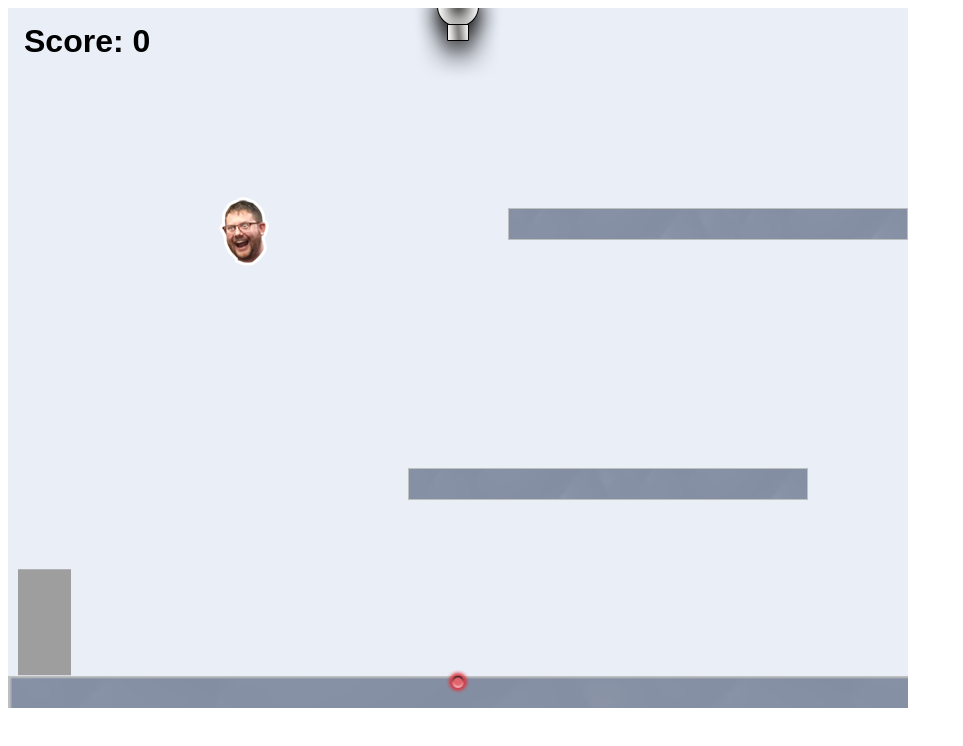
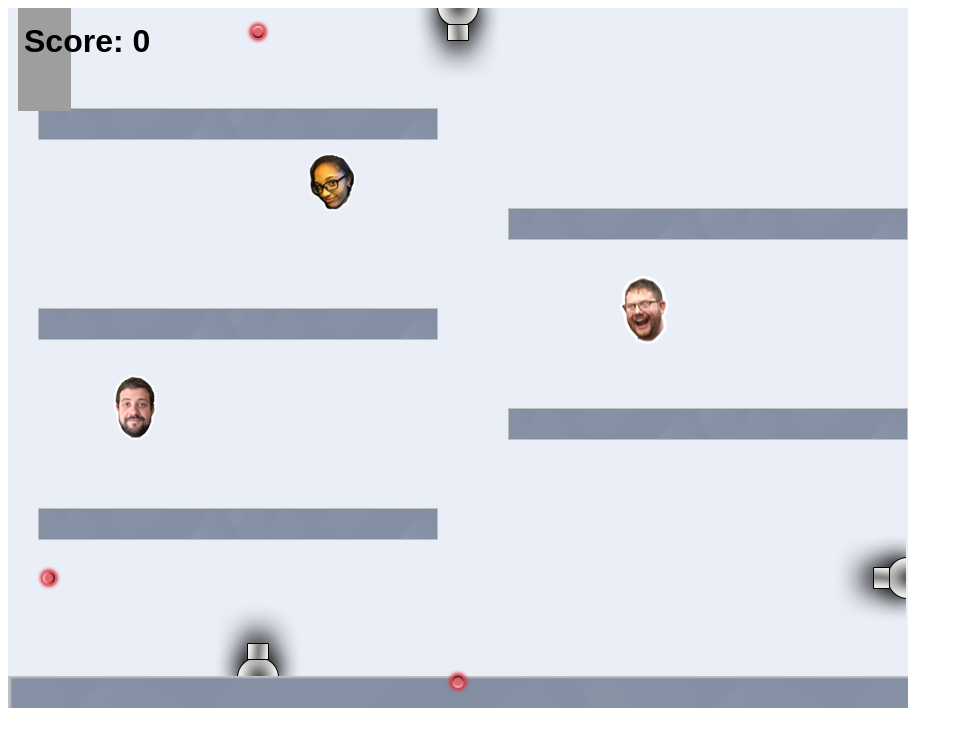
Before and after one commit to Edwinzelaya/Edwinzelaya.github.io, a website: page projects/platformer/index.html in a window 1280 px wide. Shown: the whole page, without its empty margins (0-963 px from the left). Drawn offline with Linux system fonts and the light colour scheme; animation ran at ten frames a second.

Commit message:
projects

```diff
--- a/projects/platformer/js/init/cannon.js
+++ b/projects/platformer/js/init/cannon.js
@@ -21,6 +21,8 @@
 
         // example:
         cannon.create.onTop(450);
+        cannon.create.onRight(570);
+        cannon.create.onBottom(250);
 
 
 
--- a/projects/platformer/js/init/collectable.js
+++ b/projects/platformer/js/init/collectable.js
@@ -35,8 +35,9 @@
         // ALL YOUR CODE GOES BELOW HERE ///////////////////////////////////////
 
         // example:
-        collectable.create(type.steve, 200, 170, 6, 0.7);
-
+        collectable.create(type.max, 100, 350, 6, 0.7);
+        collectable.create(type.steve, 600, 240, 9, 0.9);
+        collectable.create(type.kennedi, 300, 120, 9, 0.9);
 
 
         // ALL YOUR CODE GOES ABOVE HERE ///////////////////////////////////////
--- a/projects/platformer/js/init/platform.js
+++ b/projects/platformer/js/init/platform.js
@@ -35,8 +35,11 @@
         platform.create(0, game.world.height - 32, 3, 2);
 
         // example:
-        platform.create(400, 460);
+        platform.create(30, 300);
+        platform.create(30, 100);
         platform.create(500, 200);
+        platform.create(500, 400);
+        platform.create(30, 500);
 
 
 
```
Also changed, not shown: index.html (+1 -1 lines), projects/bouncing-box/index.html (+5 -4 lines).
